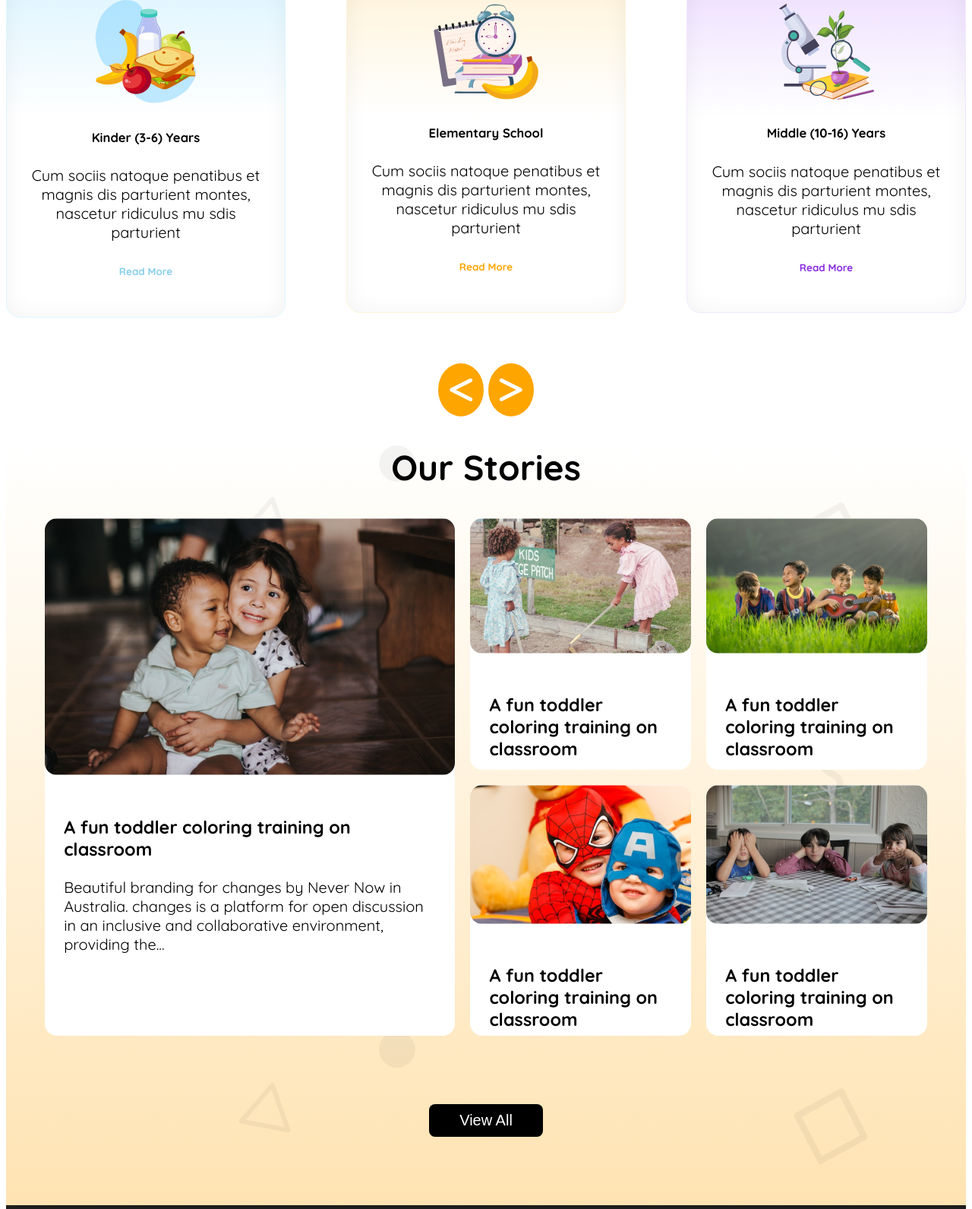
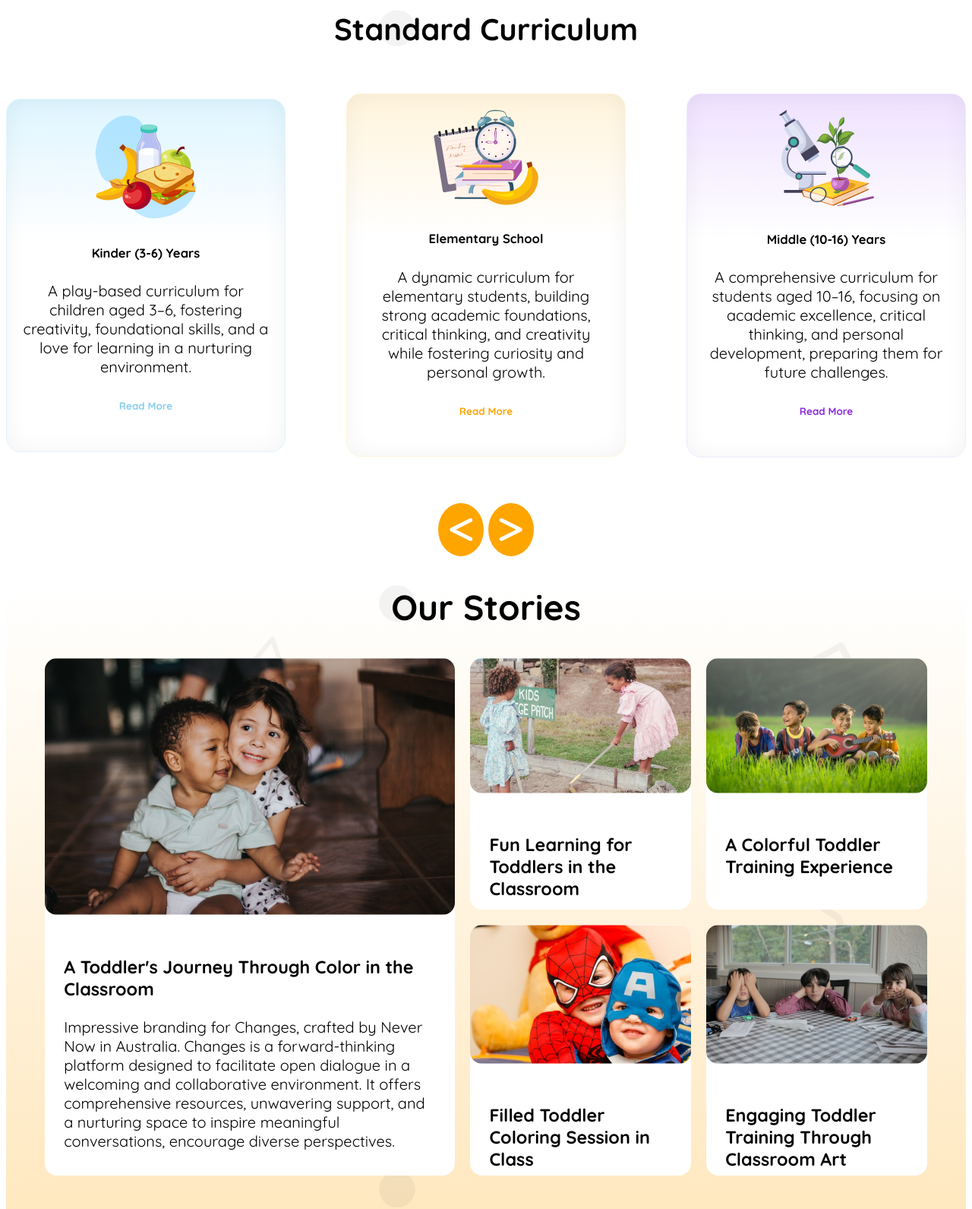
Before and after one commit to islamkamrulmd/WEB11-2327_assignment-2, a plain HTML site: page index.html in a window 1280 px wide. Shown: the part 883-2474 px from the top of the page at 76% size. Drawn offline with Linux system fonts and the light colour scheme.

Commit message:
meaningfull title and descriptions

```diff
--- a/index.html
+++ b/index.html
@@ -31,13 +31,11 @@
             <!-- 3rd-->
             <button class="btn-primary">Contact</button>
         </nav>
-
         <div class="banner display-flex">
             <div class="banner-content">
-                <h1 class="banner-title"><span class="empowering">Empowering</span> <br>
-                    students from small <br> age <span class="twrd-vsn">towards vision</span></h1>
-                <p>With the courage, Confidence, Creativity and Compassion to make <br> their Unique Contribution in a
-                    Diverse and Dynamic World.</p>
+                <h1 class="banner-title"><span class="empowering">Inspiring</span> <br>
+                    young students to develop <br> a vision from an <span class="twrd-vsn">early age.</span></h1>
+                <p>Nurturing courage, confidence, creativity, and compassion in individuals, <br> empowering them to embrace their potential and make a meaningful, <br> unique contribution to the vibrant diversity and dynamic nature of the <br>  world around them.</p>
                 <button class="btn-primary-2">Enroll Now</button>
             </div>
             <img class="hero-img" src="assets/hero-kids.png" alt="">
@@ -52,26 +50,20 @@
                 <div class="box-content-first">
                     <img src="assets/kinder.png" alt="">
                     <h5>Kinder (3-6) Years</h5>
-                    <p>Cum sociis natoque penatibus et magnis
-                        dis parturient montes, nascetur ridiculus
-                        mu sdis parturient</p>
+                    <p>A play-based curriculum for children aged 3–6, fostering creativity, foundational skills, and a love for learning in a nurturing environment.</p>
                     <h6 style="color: skyblue;">Read More</h6>
                 </div>
                 <div class="box-content-second">
                     <img src="assets/elementary.png" alt="">
                     <h5>Elementary School</h5>
-                    <p>Cum sociis natoque penatibus et magnis
-                        dis parturient montes, nascetur ridiculus
-                        mu sdis parturient</p>
+                    <p>A dynamic curriculum for elementary students, building strong academic foundations, critical thinking, and creativity while fostering curiosity and personal growth.</p>
                     <h6 style="color: orange;">Read More</h6>
 
                 </div>
                 <div class="box-content-third">
                     <img src="assets/middle.png" alt="">
                     <h5>Middle (10-16) Years</h5>
-                    <p>Cum sociis natoque penatibus et magnis
-                        dis parturient montes, nascetur ridiculus
-                        mu sdis parturient</p>
+                    <p>A comprehensive curriculum for students aged 10–16, focusing on academic excellence, critical thinking, and personal development, preparing them for future challenges.</p>
                     <h6 style="color: blueviolet;">Read More</h6>
                 </div>
             </div>
@@ -91,11 +83,8 @@
                 <div class="image-single content-border">
                     <img src="assets/story-1.png" alt="">
                     <div class="content-padding">
-                        <h3>A fun toddler coloring training on
-                            classroom</h3>
-                        <p>Beautiful branding for changes by Never Now in Australia.
-                            changes is a platform for open discussion in an inclusive and
-                            collaborative environment, providing the...</p>
+                        <h3>A Toddler's Journey Through Color in the Classroom</h3>
+                        <p>Impressive branding for Changes, crafted by Never Now in Australia. Changes is a forward-thinking platform designed to facilitate open dialogue in a welcoming and collaborative environment. It offers comprehensive resources, unwavering support, and a nurturing space to inspire meaningful conversations, encourage diverse perspectives. </p>
                     </div>
                 </div>
                 <div class="four-image">
@@ -103,32 +92,28 @@
                         <img src="assets/story-2.png
                         " alt="">
                         <div class="content-padding">
-                            <h3>A fun toddler coloring training on
-                                classroom</h3>
+                            <h3>Fun Learning for Toddlers in the Classroom</h3>
                         </div>
                     </div>
                     <div class="image-grid content-border">
                         <img src="assets/story-3.png
                         " alt="">
                         <div class="content-padding">
-                            <h3>A fun toddler coloring training on
-                                classroom</h3>
+                            <h3>A Colorful Toddler Training Experience</h3>
                         </div>
                     </div>
                     <div class="image-grid content-border">
                         <img src="assets/story-4.png
                         " alt="">
                         <div class="content-padding">
-                            <h3>A fun toddler coloring training on
-                                classroom</h3>
+                            <h3>Filled Toddler Coloring Session in Class</h3>
                         </div>
                     </div>
                     <div class="image-grid content-border">
                         <img src="assets/story-5.png
                         " alt="">
                         <div class="content-padding">
-                            <h3>A fun toddler coloring training on
-                                classroom</h3>
+                            <h3>Engaging Toddler Training Through Classroom Art</h3>
                         </div>
                         </div>
                 </div>
```
